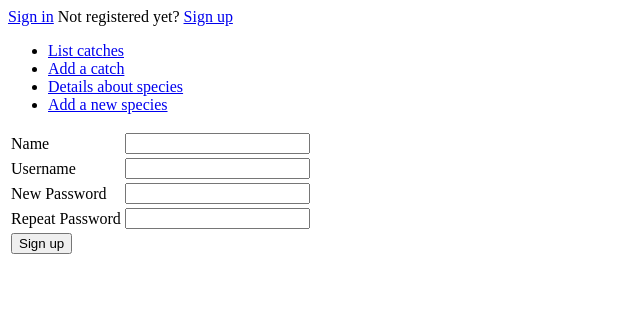
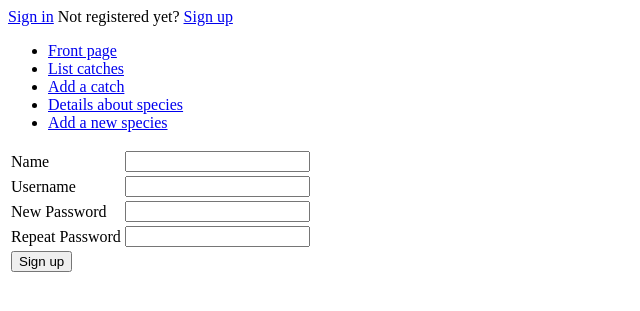
Before and after one commit to matiastamsi/KalastajanKaveri, a Flask app: page /auth/new/ in a window 1280 px wide. Shown: the top 311 px of the page, without its empty margins (0-640 px from the left). Run offline with Flask 2, Linux system fonts and the light colour scheme.

Commit message:
Added link on top to the Frontpage

```diff
--- a/application/templates/layout.html
+++ b/application/templates/layout.html
@@ -15,6 +15,7 @@
       {% endif %}
 
       <ul>
+        <li><a href="{{ url_for('index') }}">Front page</a></li>
 	<li><a href="{{ url_for('catches_index') }}">List catches</a></li>
 	<li><a href="{{ url_for('catches_form') }}">Add a catch</a></li>
         <li><a href="{{ url_for('fish_index') }}">Details about species</a></li>
```
